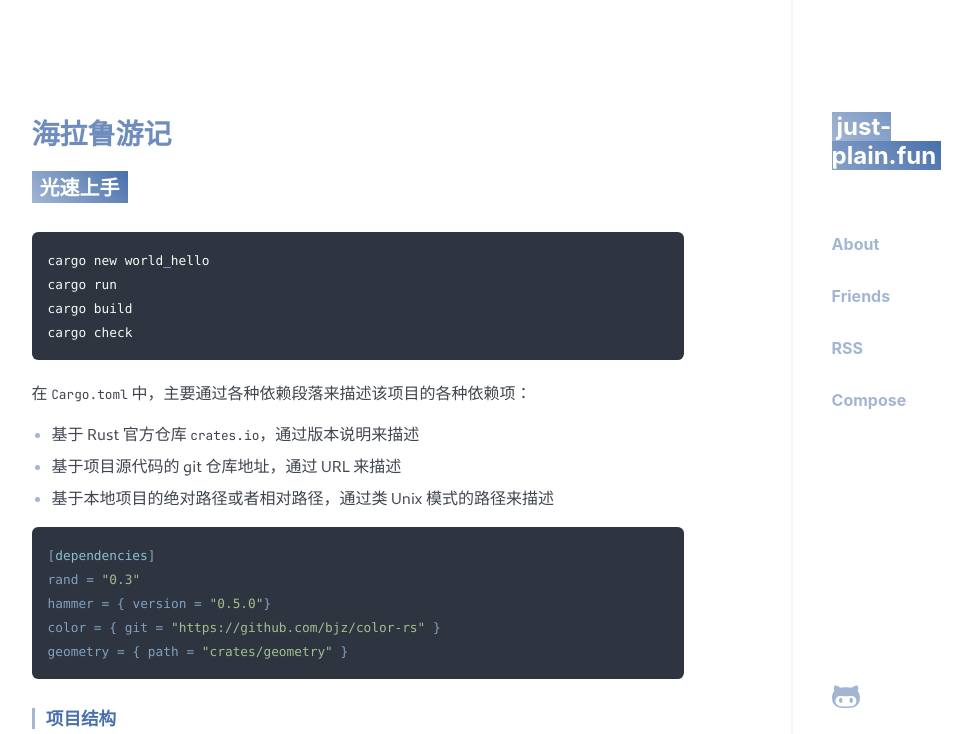
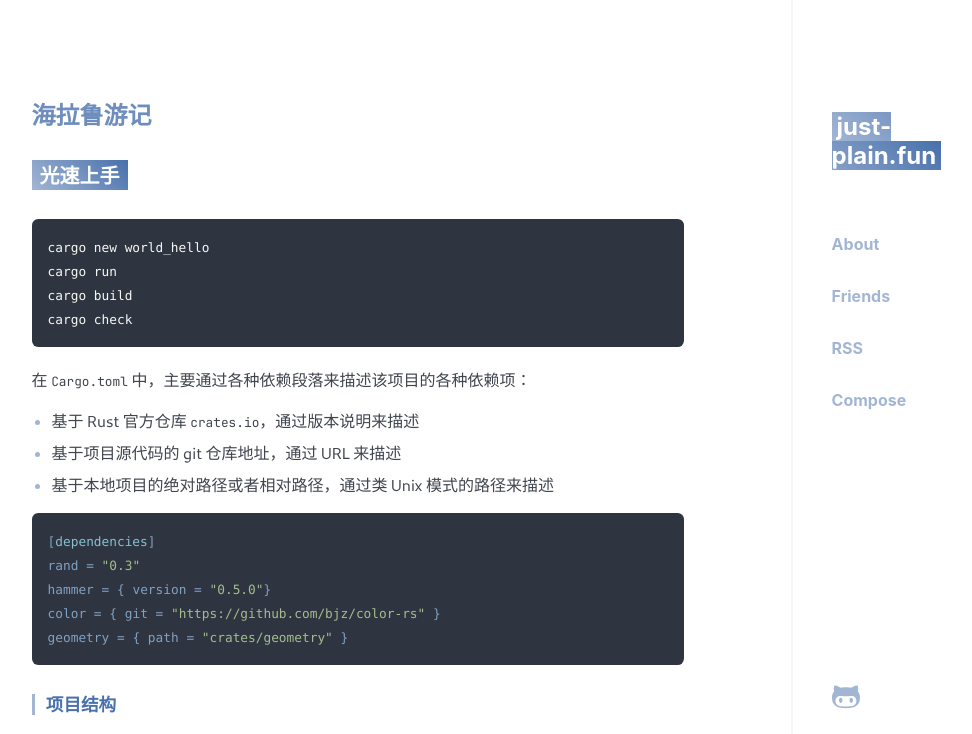
Before and after one commit to YiNNx/plainly-rusty-fe, a React (Create React App) app: page /post/1 in a window 1280 px wide. Shown: the top 734 px of the page, without its empty margins (218-1190 px from the left). Built offline with nearby package versions, Linux system fonts and the light colour scheme; a web font is replaced by a local one.

Commit message:
feat: adjust md header margin

```diff
--- a/src/components/Markdown.tsx
+++ b/src/components/Markdown.tsx
@@ -53,6 +53,7 @@ export const PostMarkdownContent = styled.div`
   }
 
   h2 {
+    line-height: 1.5;
     font-size: 1.25rem;
     background-image: linear-gradient(45deg, ${theme.colors.secondary}, ${theme.colors.primary});
     transition: ${theme.colors.secondary} 0.2s ease-out 0s, ${theme.colors.primary} 0.2s ease-in-out 0s;
@@ -60,8 +61,7 @@ export const PostMarkdownContent = styled.div`
     padding: 0px 8px;
     /* border-radius: 4px; */
     display: inline-block;
-    margin-top: .8rem;
-    margin-bottom: 0.8rem;
+    margin: .8rem 0;
     /* border-left: 4px solid #4870ac; */
   }
 
--- a/src/components/PostDetail.tsx
+++ b/src/components/PostDetail.tsx
@@ -4,15 +4,15 @@ import { theme } from '../theme';
 import { PostMarkdownContent, WithSyntaxHighlighter } from './Markdown';
 
 const PostContainer = styled.div`
-  margin: 3rem 1rem 3rem 2rem;
+  margin: 2rem 1rem 3rem 2rem;
   max-width: 51vw;
 
 `;
 
 const PostTitle = styled.h2`
-  font-size: 1.75rem;
+  font-size: 1.5rem;
   color: ${theme.colors.tertiary};
-  margin: .4rem 0;
+  margin: 1rem 0;
 `;
 
 
```
